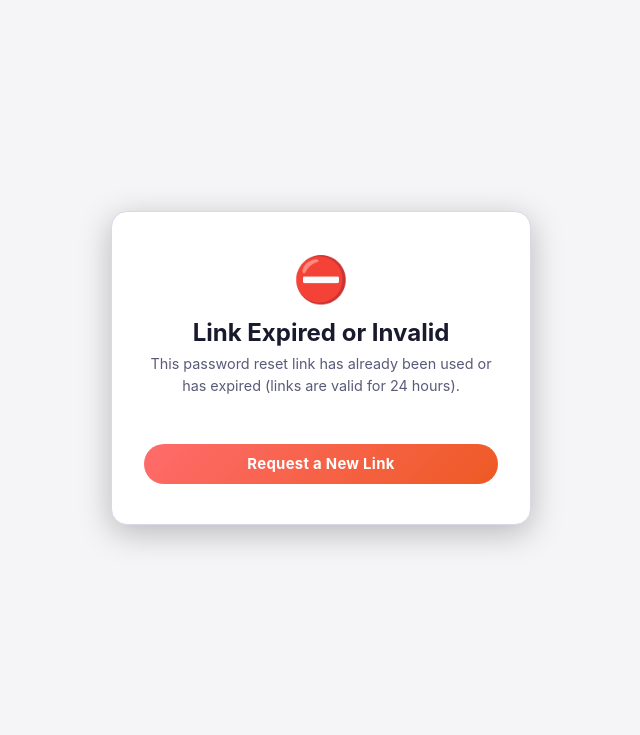
After one commit to HexIsBack/DATEMEV2, a Django app: template templates/registration/password_reset_confirm.html in a window 1280 px wide. The commit adds this page. Shown: the top 735 px of the page, without its empty margins (319-959 px from the left). Run offline with Django 3.2, Linux system fonts and the light colour scheme; the template is opened without the code that fills it, so the values that code supplies are empty.

Commit message:
feat: implement password reset functionality with email notifications

```diff
--- a/accounts/templates/accounts/login.html
+++ b/accounts/templates/accounts/login.html
@@ -20,6 +20,9 @@
   <p style="margin-top:1.2rem;color:#9090b0;font-size:.88rem">
     No account? <a class="link" href="{% url 'register' %}">Register here</a>
   </p>
+  <p style="margin-top:.6rem;color:#9090b0;font-size:.85rem">
+    <a class="link" href="{% url 'password_reset' %}">Forgot your password?</a>
+  </p>
 </div>
 </div>
 {% endblock %}
--- a/static/css/main.css
+++ b/static/css/main.css
@@ -365,3 +365,91 @@ input:focus, select:focus, textarea:focus {
   font-size: 3rem;
   margin-bottom: 1rem;
 }
+
+/* ── Auth card (password reset pages) ───────────────────────────────── */
+.auth-wrap {
+  min-height: calc(100vh - 64px);
+  display: flex;
+  align-items: center;
+  justify-content: center;
+  padding: 2rem 1rem;
+}
+.auth-card {
+  background: var(--bg-card);
+  border: 1px solid var(--border-color);
+  border-radius: 16px;
+  padding: 2.5rem 2rem;
+  width: 100%;
+  max-width: 420px;
+  text-align: center;
+  box-shadow: 0 8px 32px rgba(0,0,0,.25);
+}
+.auth-icon  { font-size: 2.8rem; margin-bottom: .75rem; }
+.auth-title { font-size: 1.5rem; font-weight: 700; margin-bottom: .4rem; color: var(--text-primary); }
+.auth-sub   { color: var(--text-muted); font-size: .9rem; margin-bottom: 1.5rem; line-height: 1.5; }
+
+.auth-form { text-align: left; }
+.auth-form .form-group { margin-bottom: 1.1rem; }
+.auth-form label { display: block; font-size: .82rem; color: var(--text-muted); margin-bottom: .35rem; }
+.auth-form input[type="email"],
+.auth-form input[type="password"] {
+  width: 100%; box-sizing: border-box;
+  background: var(--bg-input);
+  border: 1px solid var(--border-color);
+  border-radius: 8px;
+  color: var(--text-primary);
+  padding: .65rem .9rem;
+  font-size: .92rem;
+  transition: border-color .2s;
+}
+.auth-form input:focus { outline: none; border-color: var(--input-focus-bdr); }
+.btn-full { width: 100%; justify-content: center; }
+
+.form-error-box {
+  background: var(--msg-error-bg);
+  border: 1px solid var(--msg-error-bdr);
+  color: var(--msg-error-color);
+  border-radius: 8px;
+  padding: .65rem .9rem;
+  font-size: .85rem;
+  margin-bottom: 1rem;
+  text-align: left;
+}
+.field-error { color: var(--msg-error-color); font-size: .78rem; display: block; margin-top: .25rem; }
+.field-hint  { color: var(--text-muted); font-size: .76rem; display: block; margin-top: .25rem; }
+
+.auth-footer-links { margin-top: 1.2rem; }
+.auth-footer-links a { color: var(--text-muted); font-size: .85rem; text-decoration: none; }
+.auth-footer-links a:hover { color: #ff6b6b; }
+
+.info-box {
+  background: var(--msg-info-bg);
+  border: 1px solid var(--msg-info-bdr);
+  color: var(--msg-info-color);
+  border-radius: 10px;
+  padding: 1rem 1.1rem;
+  font-size: .88rem;
+  line-height: 1.6;
+  text-align: left;
+  margin-bottom: 1.2rem;
+}
+.info-box code {
+  background: rgba(0,0,0,.2);
+  border-radius: 4px;
+  padding: 1px 5px;
+  font-size: .82rem;
+  word-break: break-all;
+}
+
+.detail-box { text-align: left; margin-bottom: .5rem; }
+.detail-row {
+  display: flex;
+  align-items: center;
+  gap: .75rem;
+  padding: .55rem 0;
+  border-bottom: 1px solid var(--border-color);
+  font-size: .87rem;
+  color: var(--text-muted);
+}
+.detail-row:last-child { border-bottom: none; }
+.detail-icon { font-size: 1rem; flex-shrink: 0; }
--- /dev/null
+++ b/templates/registration/password_reset_confirm.html
@@ -0,0 +1,62 @@
+{% extends 'base.html' %}
+{% block title %}Set New Password — DateMe{% endblock %}
+
+{% block content %}
+<div class="auth-wrap">
+  <div class="auth-card">
+
+    {% if validlink %}
+
+      <div class="auth-icon">🔑</div>
+      <h2 class="auth-title">Set New Password</h2>
+      <p class="auth-sub">Choose a strong password for your account.</p>
+
+      <form method="post" class="auth-form">
+        {% csrf_token %}
+
+        {% if form.errors %}
+          <div class="form-error-box">
+            {% for field in form %}
+              {% for error in field.errors %}
+                <div>{{ error }}</div>
+              {% endfor %}
+            {% endfor %}
+            {% for error in form.non_field_errors %}
+              <div>{{ error }}</div>
+            {% endfor %}
+          </div>
+        {% endif %}
+
+        <div class="form-group">
+          <label for="id_new_password1">New Password</label>
+          <input type="password" name="new_password1" id="id_new_password1"
+                 placeholder="Enter new password" required autofocus>
+          {% if form.new_password1.help_text %}
+            <span class="field-hint">{{ form.new_password1.help_text }}</span>
+          {% endif %}
+        </div>
+
+        <div class="form-group">
+          <label for="id_new_password2">Confirm Password</label>
+          <input type="password" name="new_password2" id="id_new_password2"
+                 placeholder="Repeat new password" required>
+        </div>
+
+        <button type="submit" class="btn btn-primary btn-full">Set New Password</button>
+      </form>
+
+    {% else %}
+
+      <div class="auth-icon">⛔</div>
+      <h2 class="auth-title">Link Expired or Invalid</h2>
+      <p class="auth-sub">This password reset link has already been used or has expired (links are valid for 24 hours).</p>
+
+      <a href="{% url 'password_reset' %}" class="btn btn-primary btn-full" style="margin-top:1.5rem">
+        Request a New Link
+      </a>
+
+    {% endif %}
+
+  </div>
+</div>
+{% endblock %}
--- /dev/null
+++ b/templates/registration/password_reset_subject.txt
@@ -0,0 +1 @@
+DateMe — Password Reset Request
```
Also changed, not shown: dateme/urls.py (+29 -0 lines), templates/registration/password_reset.html (added, +38 -0 lines), templates/registration/password_reset_complete.html (added, +18 -0 lines), templates/registration/password_reset_done.html (added, +35 -0 lines), templates/registration/password_reset_email.html (added, +12 -0 lines).
